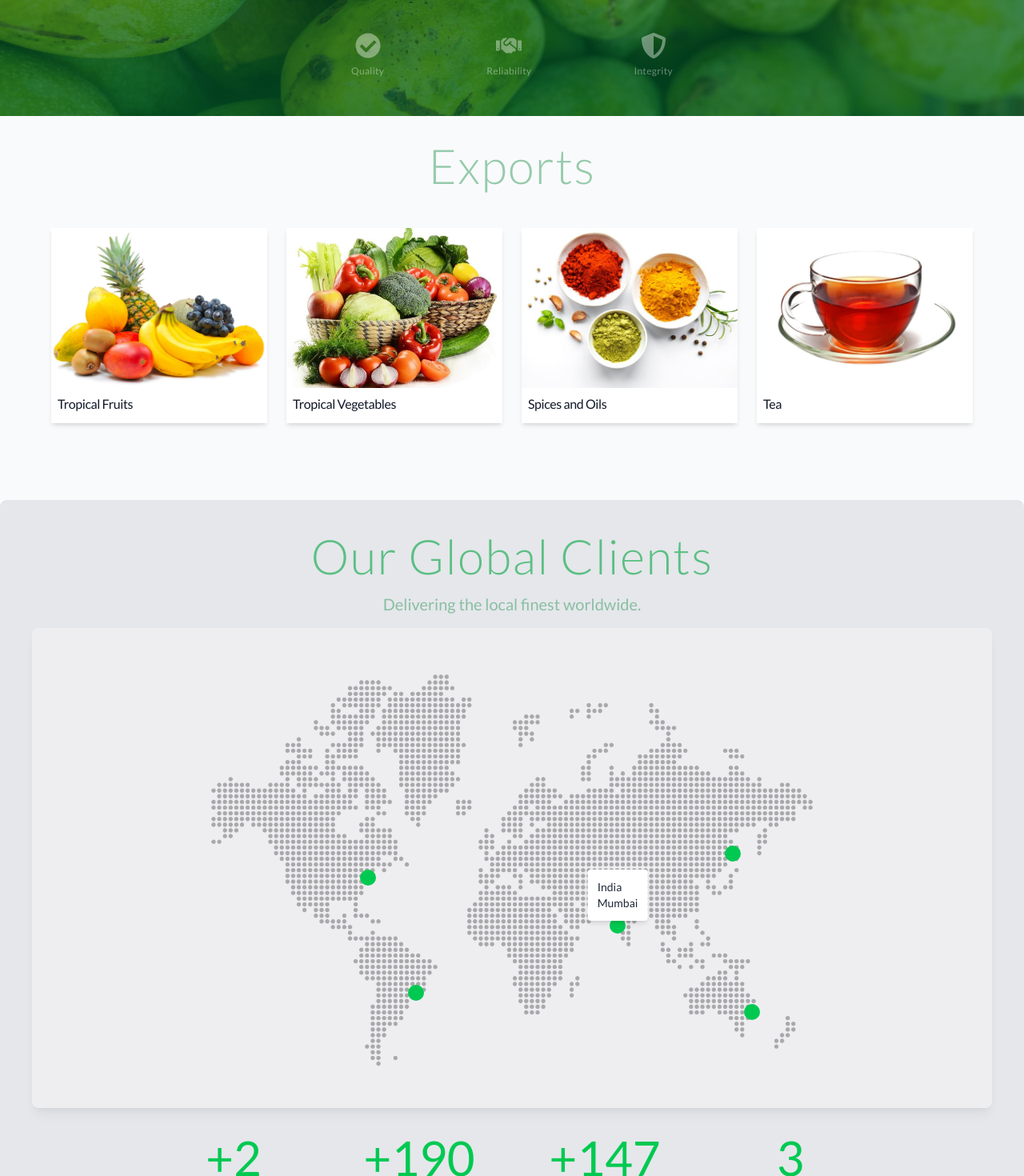
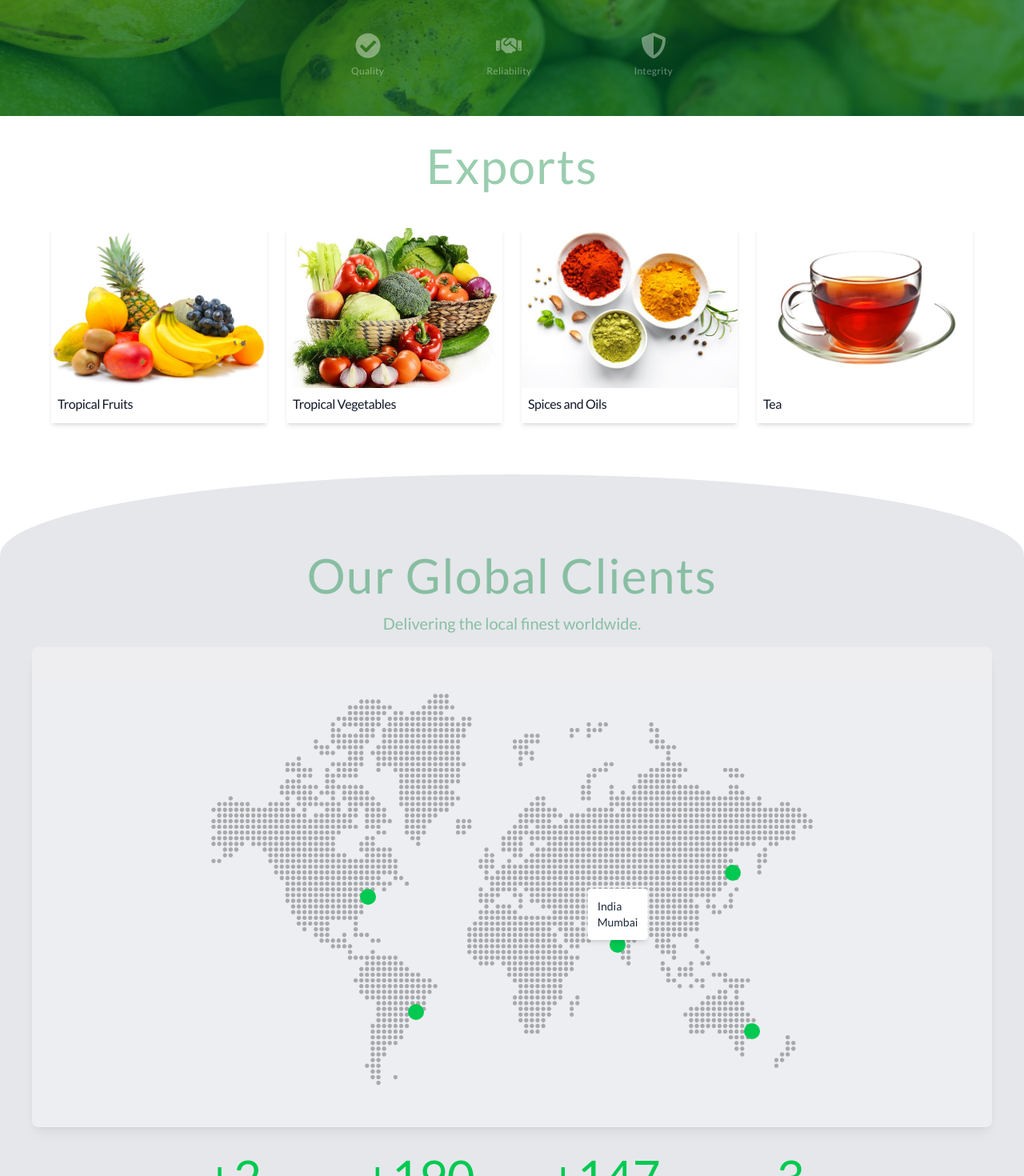
Before and after one commit to Dasundh99/spices_trade_platform, a React (Vite) app: page / in a window 1280 px wide. Shown: the part 575-2045 px from the top of the page at 80% size. Built offline with nearby package versions, Linux system fonts and the light colour scheme.

Commit message:
curvy export top margin

```diff
--- a/src/pages/About.tsx
+++ b/src/pages/About.tsx
@@ -6,12 +6,12 @@ const About: React.FC = () => {
   return (
     <section id="about" className="w-full bg-green-100 font-lato ">
       {/* Main Content Wrapper */}
-      <div className="container mx-auto px-6 p-10 pt-20 md:px-6 lg:px-8 flex flex-col md:flex-row gap-14">
+      <div className="container mx-auto px-6 p-10 pt-10 md:pt-20 lg:pt-20 md:px-6 lg:px-8 flex flex-col md:flex-row gap-14">
         {/* Left Side: Text Content */}
         <div className="w-full space-y-5">
           {/* Separate Title Section */}
           <div className="w-full flex justify-center pb-4">
-            <h2 className="text-4xl md:text-6xl text-green-700 tracking-wide font-light opacity-40 lg:pt-15 pt-5">
+            <h2 className="text-4xl md:text-6xl text-green-700 tracking-wide font-Semibold opacity-40 lg:pt-15 pt-5">
               About Us
             </h2>
           </div>
--- a/src/pages/ContactUs.tsx
+++ b/src/pages/ContactUs.tsx
@@ -26,7 +26,7 @@ const ContactUs: React.FC = () => {
       <div className="max-w-7xl mx-auto lg:pt-20 md:pt-15  sm:pt-10 pt-5">
         {/* Header */}
         <div className="text-center mb-6">
-          <h1 className="text-4xl md:text-6xl text-green-700 tracking-wide font-light opacity-40">
+          <h1 className="text-4xl md:text-6xl text-green-700 tracking-wide font-Semibold opacity-40">
            Contact us
           </h1>
         </div>
--- a/src/pages/Exports.tsx
+++ b/src/pages/Exports.tsx
@@ -65,12 +65,12 @@ const Exports: React.FC = () => {
   return (
     <section
       id="exports"
-      className="min-h-[60vh] py-8 bg-gray-50 overflow-hidden font-lato"
+      className="min-h-[60vh] py-8 bg-white overflow-hidden font-lato"
       aria-label="Product Exports Section"
     >
       <div className="container mx-auto px-4 sm:px-6 lg:px-8">
         <header className="text-center mb-12">
-          <h2 className="text-4xl md:text-6xl text-green-700 tracking-wide font-light opacity-40">
+          <h2 className="text-4xl md:text-6xl text-green-700 font-Semibold tracking-wide opacity-40">
             Exports
           </h2>
         </header>
--- a/src/pages/OurClients.tsx
+++ b/src/pages/OurClients.tsx
@@ -6,14 +6,6 @@ const ExportSection = () => {
     const [hoveredLocation, setHoveredLocation] = useState<string | null>(null);
     const [mapDimensions, setMapDimensions] = useState({ width: 0, height: 0 });
     const mapRef = useRef<HTMLImageElement>(null);
-
-    // const countries = [
-    //     'India',
-    //     'Brazil',
-    //     'Australia',
-    //     'United States',
-    //     'China',
-    // ];
 
     const baseExportLocations = [
         { name: 'Brazil', location: 'Rio de Janeiro', coordinates: { x: 40, y: 76 } },
@@ -50,21 +42,22 @@ const ExportSection = () => {
         };
     };
 
-    // const handleCountryChange = (e: ChangeEvent<HTMLSelectElement>) => {
-    //     setSelectedCountry(e.target.value);
-    // };
-
-    // const handleSeeServicesClick = () => {
-    //     alert('Redirecting to Services page!');
-    // };
-
     return (
-        <section id="clients" className="bg-gray-200 py-10 overflow-hidden font-lato shadow-lg rounded-lg">
+        <section
+            id="clients"
+            className="bg-gray-200 py-10 overflow-hidden font-lato relative"
+            style={{
+                borderTopLeftRadius: '50% 10%',
+                borderTopRightRadius: '50% 10%',
+                marginTop: '-2rem', // Adjust this value to control how much it overlaps the previous section
+                paddingTop: '6rem', // Add padding to prevent content from being cut off
+            }}
+        >
             <div className="container mx-auto px-4 text-center">
-                <h2 className="text-5xl md:text-6xl text-green-600 tracking-wide font-light opacity-60 mb-4">
+                <h2 className="text-4xl md:text-6xl text-green-700 font-Semibold tracking-wide opacity-40">
                     Our Global Clients
                 </h2>
-                <p className="text-lg sm:text-lg md:text-xl text-green-700 opacity-40 mb-4">
+                <p className="text-lg sm:text-lg md:text-xl text-green-700 opacity-40 mb-4 pt-4">
                     Delivering the local finest worldwide.
                 </p>
             </div>
```
